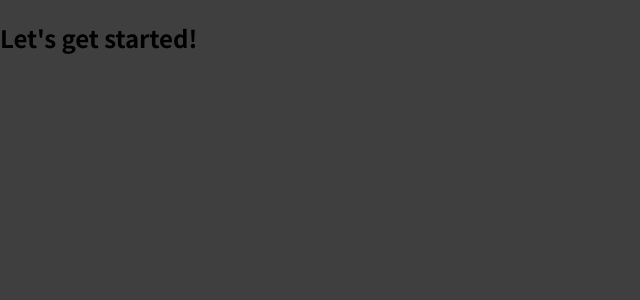
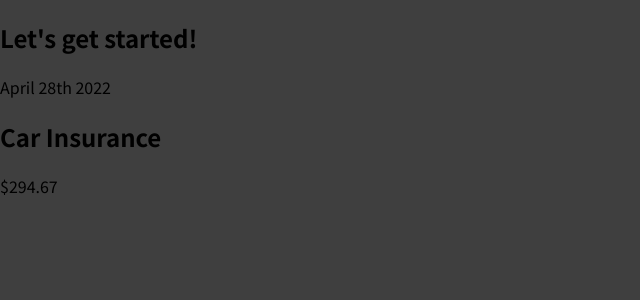
Before and after one commit to M4NS0/react-complete-guide, a JavaScript app in the folder react-app/: page / in a window 1280 px wide. Shown: the top 300 px of the page, without its empty margins (0-640 px from the left). Built offline with nearby package versions, Linux system fonts and the light colour scheme.

Commit message:
Creating new component

```diff
--- a/react-app/src/App.js
+++ b/react-app/src/App.js
@@ -1,8 +1,11 @@
+import ExpenseItem from './components/ExpenseItem';
+
 function App() {
   // JSX  code:
   return (
     <div>
       <h2>Let's get started!</h2>
+      <ExpenseItem></ExpenseItem>
     </div>
   );
 }
--- /dev/null
+++ b/react-app/src/components/ExpenseItem.js
@@ -0,0 +1,14 @@
+
+function ExpenseItem() {
+    return (
+        <div className="expense-item">
+            <div>April 28th 2022 </div>
+            <div className="expense-item__description">
+                <h2>Car Insurance</h2>
+                <div className="expense-item__price">$294.67</div>
+            </div>
+        </div>
+    );
+}
+
+export default ExpenseItem;
--- a/react-app/src/index.js
+++ b/react-app/src/index.js
@@ -4,4 +4,5 @@ import './index.css';
 import App from './App';
 
 const root = ReactDOM.createRoot(document.getElementById('root'));
-root.render(<App />);
+root.render(
+    <App />);
```
